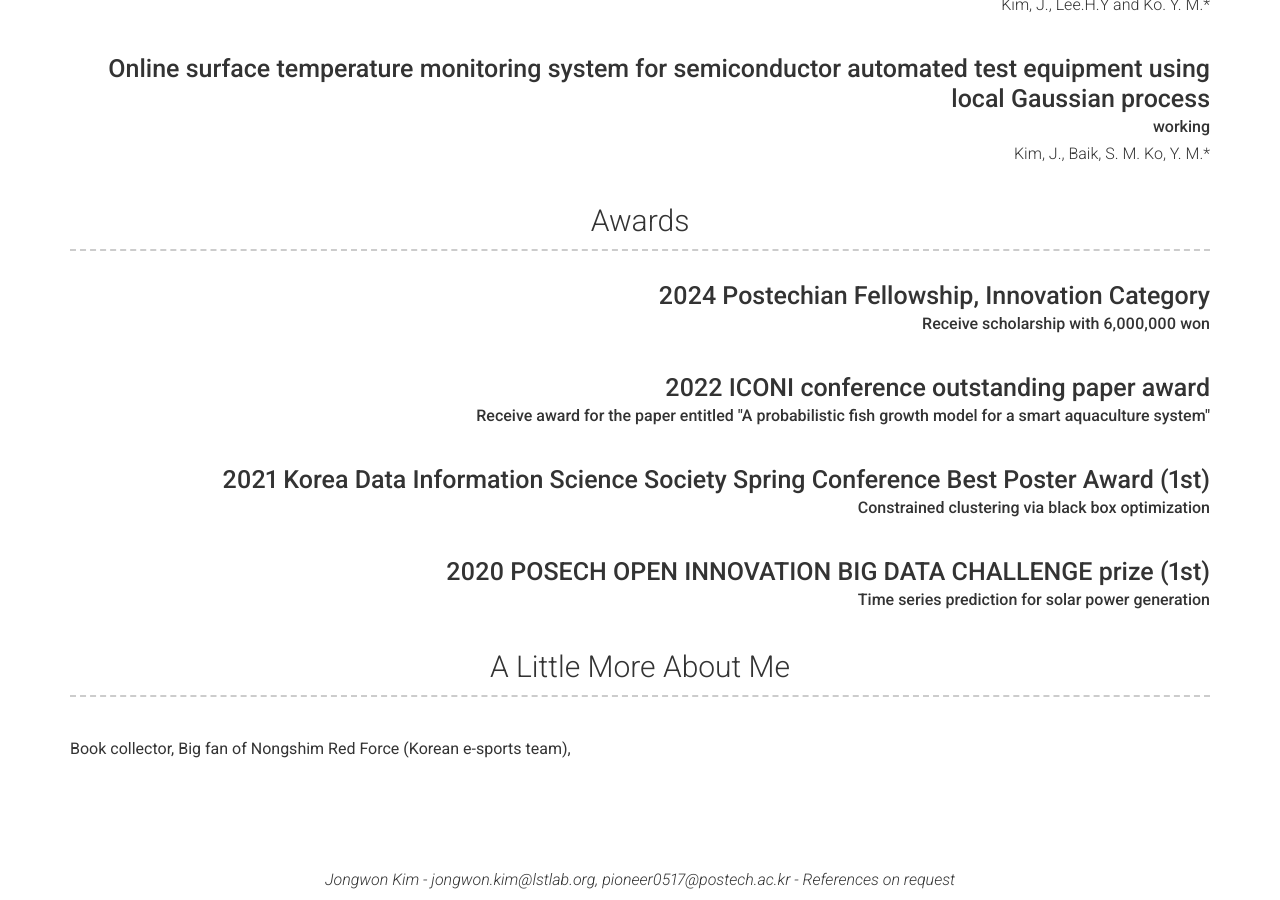
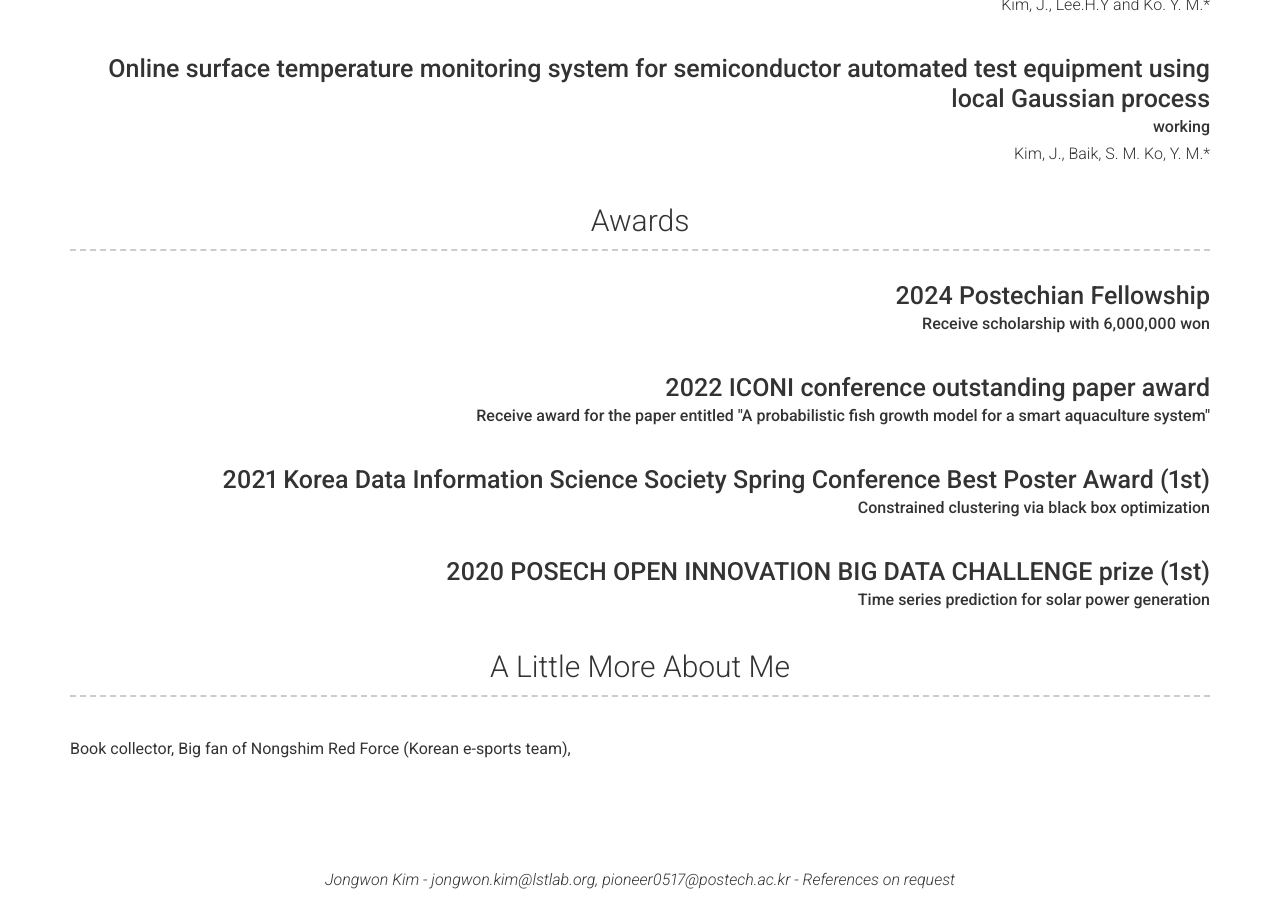
Before and after one commit to jongwonKim-1997/CV, a Jekyll site: the page built from index.md, in a window 1280 px wide and 900 px high, scrolled down 2379 px. Built offline with Jekyll 4.4.1, drawn with Linux system fonts in a browser that asks for light colours; nearby versions of some CDN libraries.

Commit message:
Update _config.yml

```diff
--- a/_config.yml
+++ b/_config.yml
@@ -186,7 +186,7 @@ content:
     layout: list
     content:
       - layout: top-right
-        title: 2024 Postechian Fellowship, Innovation Category
+        title: 2024 Postechian Fellowship
         sub_title: Receive scholarship with 6,000,000 won
       - layout: top-right
         title: 2022 ICONI conference outstanding paper award
```
